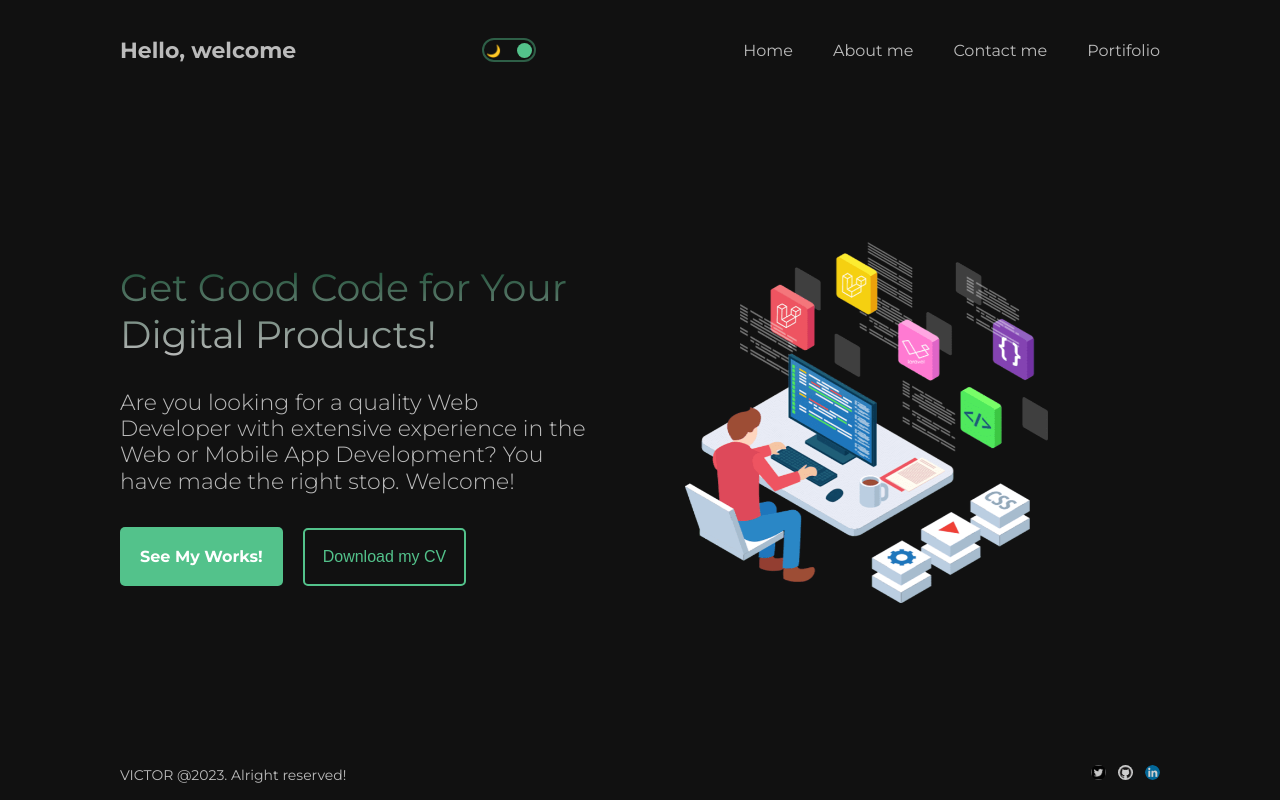
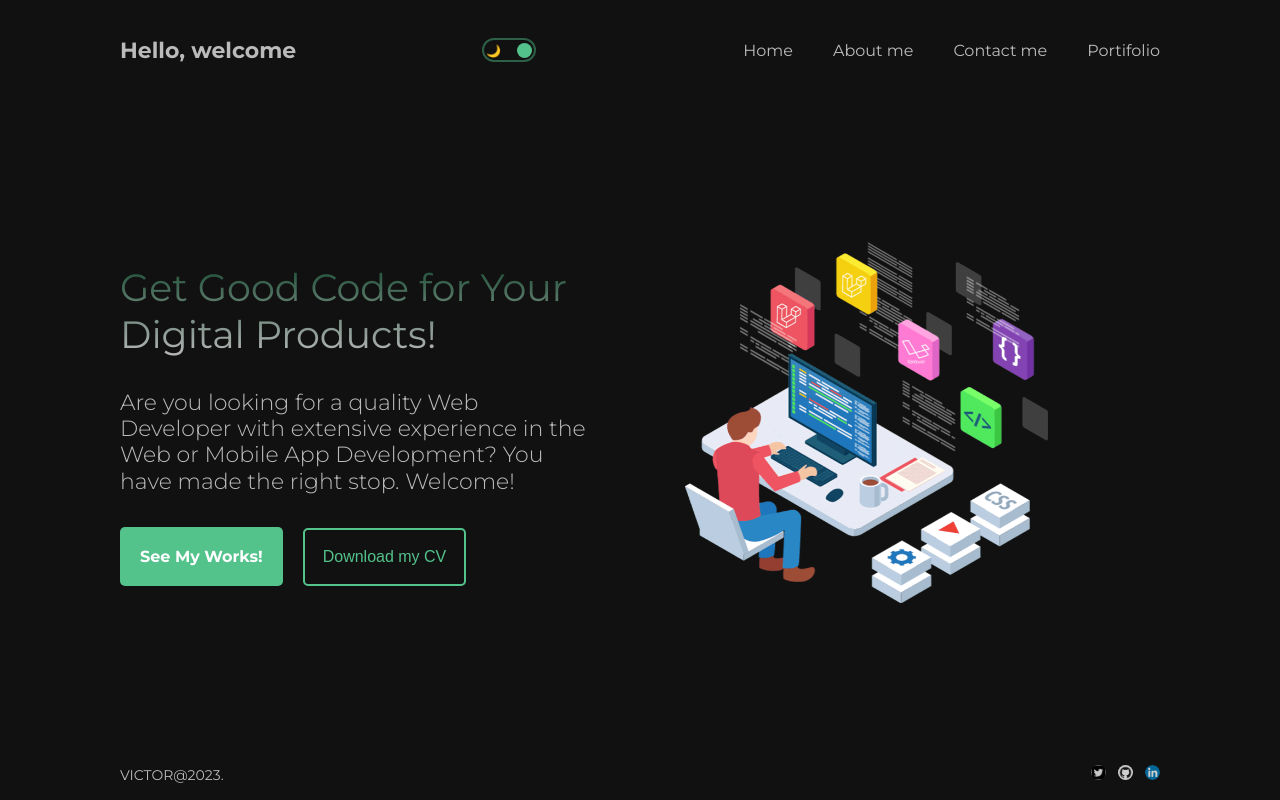
Before and after one commit to victoriad01/newportfolio-, a Next.js app: page / in a window 1280 px wide. Built offline with nearby package versions, Linux system fonts and the light colour scheme.

Commit message:
Removed alright reserved from footer

```diff
--- a/src/components/footer/Footer.jsx
+++ b/src/components/footer/Footer.jsx
@@ -10,7 +10,7 @@ import Link from 'next/link'
 const Footer = () => {
   return (
     <div className={styles.container}>
-      <p>VICTOR @{new Date().getFullYear()}. Alright reserved!</p>
+      <p>VICTOR@{new Date().getFullYear()}.</p>
 
       <div className={styles.icons}>
         <Link href='https://twitter.com/victor_iyanu_'>
```
